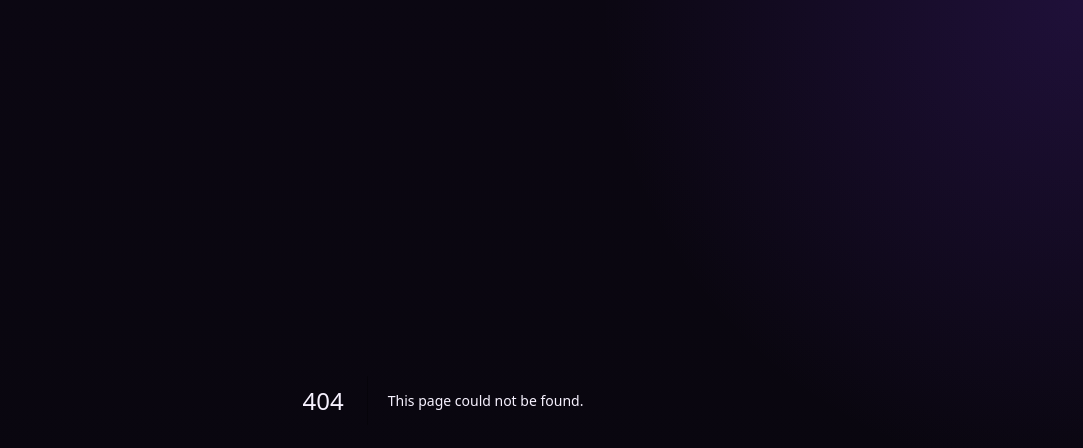
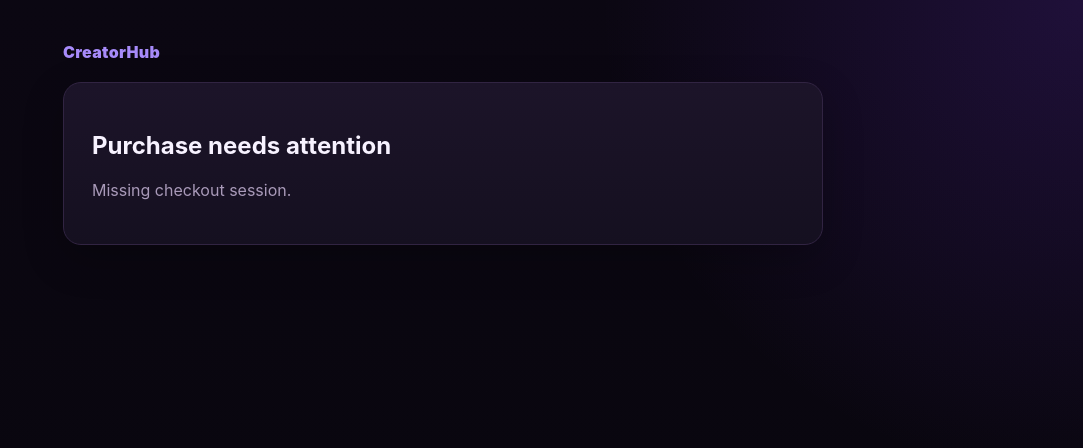
Before and after one commit to zanibethel/CreatorHub, a Next.js app: page /p/1/success in a window 1280 px wide. Before the commit this address had no page. Shown: the top 448 px of the page, without its empty margins (197-1280 px from the left). Built offline with nearby package versions, Linux system fonts and the light colour scheme.

Commit message:
Add ebook checkout success page

```diff
--- /dev/null
+++ b/src/app/p/[slug]/success/page.tsx
@@ -0,0 +1,12 @@
+import ProductSuccess from "@/components/ProductSuccess";
+import { colors } from "@/lib/ui";
+
+export default async function SuccessPage({ searchParams }: { searchParams: Promise<{ session_id?: string }> }) {
+  const { session_id = "" } = await searchParams;
+  return (
+    <main style={{ maxWidth: 760, margin: "0 auto", padding: "42px 24px 72px" }}>
+      <div style={{ color: colors.purpleBright, fontWeight: 900, letterSpacing: ".02em", marginBottom: 20 }}>CreatorHub</div>
+      <ProductSuccess sessionId={session_id} />
+    </main>
+  );
+}
```
